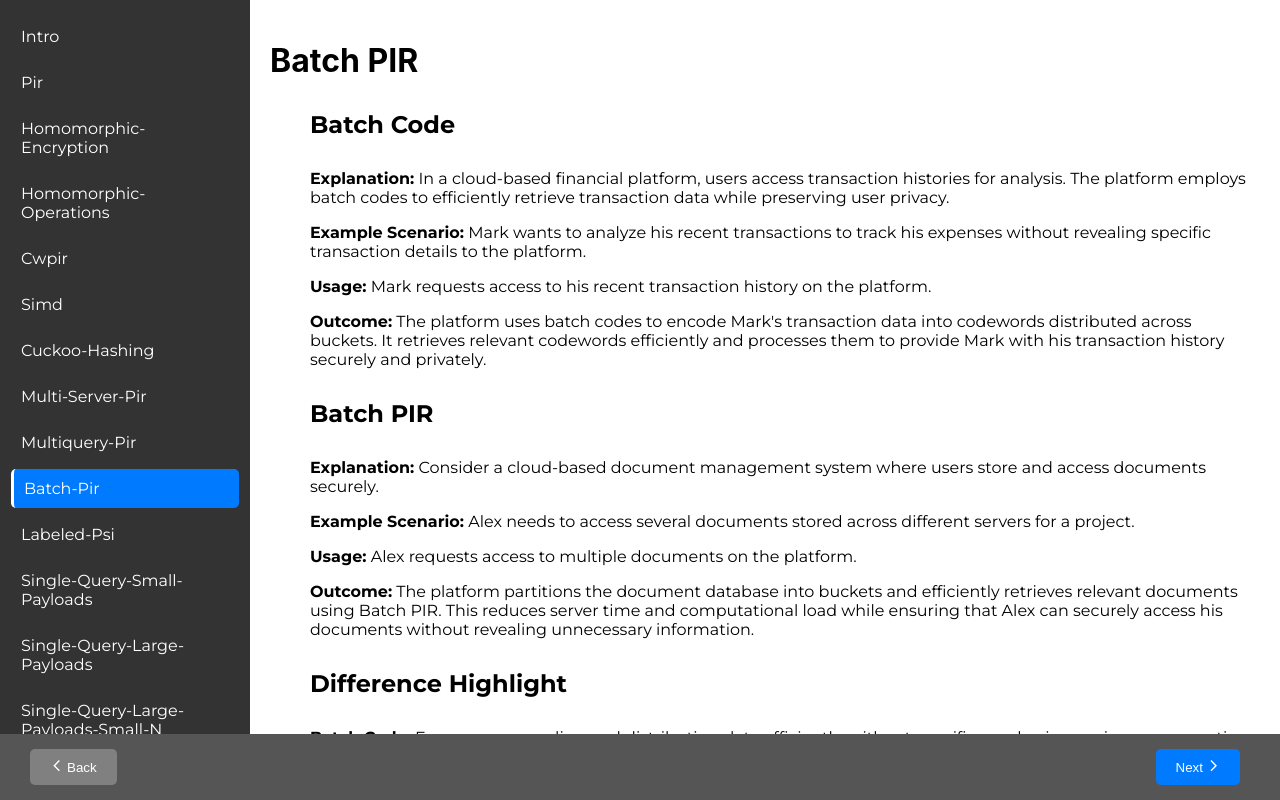
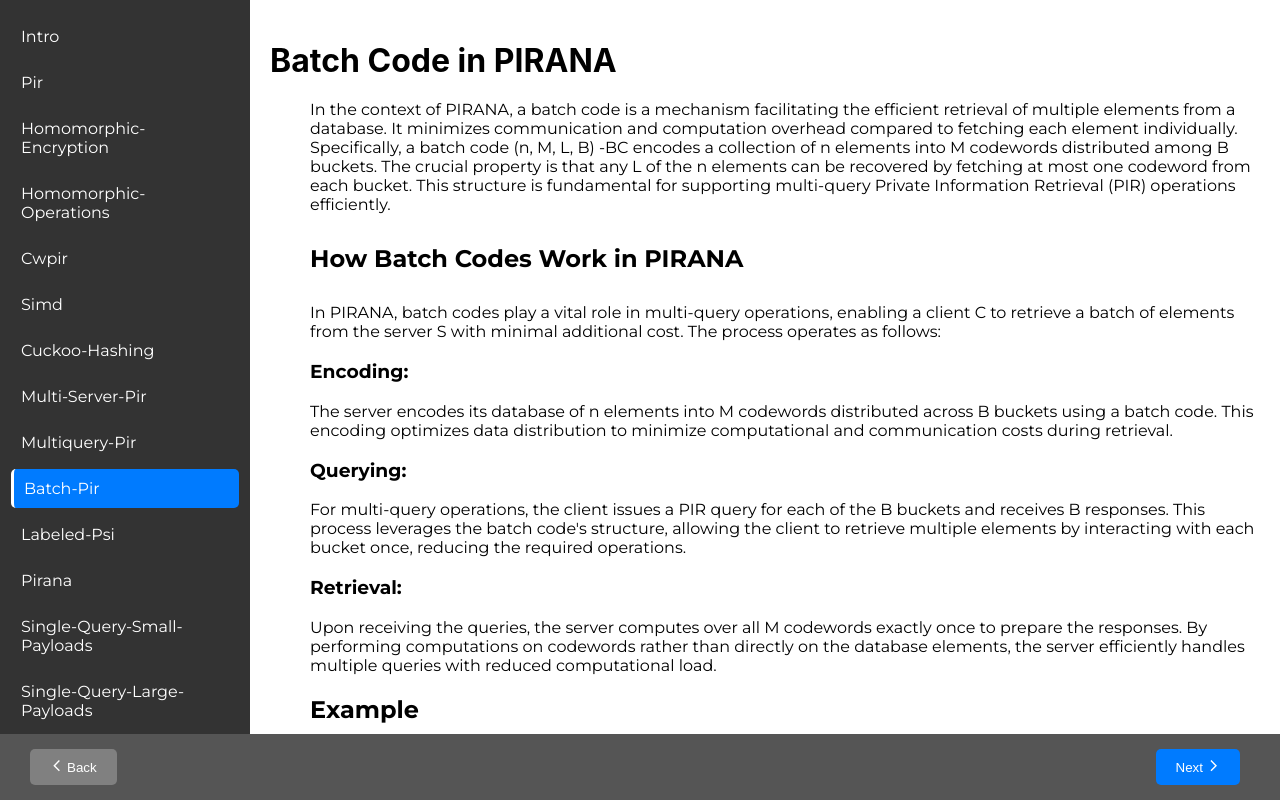
Before and after one commit to g4ss4n/pirana-app, a React (Create React App) app: page / in a window 1280 px wide. Both pictures are taken after a click on the button "Batch-Pir". Shown: the top 800 px of the page. Built offline with nearby package versions, Linux system fonts and the light colour scheme.

Commit message:
added new component

```diff
--- a/package.json
+++ b/package.json
@@ -10,7 +10,9 @@
     "@testing-library/jest-dom": "^5.17.0",
     "@testing-library/react": "^13.4.0",
     "@testing-library/user-event": "^13.5.0",
+    "bootstrap": "^5.3.3",
     "react": "^18.2.0",
+    "react-bootstrap": "^2.10.1",
     "react-dom": "^18.2.0",
     "react-icons": "^5.0.1",
     "react-scripts": "5.0.1",
--- a/src/App.js
+++ b/src/App.js
@@ -14,6 +14,7 @@ import MultiServerPir from './components/multiServerPir/MultiServerPir';
 import MultiqueryPir from './components/multiqueryPir/MultiqueryPir';
 import BatchPir from './components/batchPir/BatchPir';
 import LabeledPsi from './components/labeledPsi/LabeledPsi';
+import Pirana from './components/pirana/Pirana';
 
 
 
@@ -31,6 +32,7 @@ function App() {
     "multiquery-pir",
     "batch-pir",
     "labeled-psi",
+    "pirana",
     "single-query-small-payloads",
     "single-query-large-payloads",
     "single-query-large-payloads-small-n",
@@ -76,6 +78,8 @@ function App() {
         return <BatchPir />;
       case 'labeled-psi':
         return <LabeledPsi />;
+      case 'pirana':
+        return <Pirana />;
       // Add cases for other components as needed
       default:
         return null;
--- a/src/components/batchPir/BatchPir.js
+++ b/src/components/batchPir/BatchPir.js
@@ -7,44 +7,33 @@ import pirImage from './img5.png';
 const BatchPir = () => {
   return (
     <div>
-      <Title>Batch PIR</Title>
+      <Title>Batch Code in PIRANA</Title>
       <Body>
-        <h2 className='batch-pir-title'>
-          <strong>Batch Code</strong>
-        </h2>
         <p>
-          <strong>Explanation:</strong> In a cloud-based financial platform, users access transaction histories for analysis. The platform employs batch codes to efficiently retrieve transaction data while preserving user privacy.
+          In the context of PIRANA, a batch code is a mechanism facilitating the efficient retrieval of multiple elements from a database. It minimizes communication and computation overhead compared to fetching each element individually. Specifically, a batch code (n, M, L, B) -BC encodes a collection of n elements into M codewords distributed among B buckets. The crucial property is that any L of the n elements can be recovered by fetching at most one codeword from each bucket. This structure is fundamental for supporting multi-query Private Information Retrieval (PIR) operations efficiently.
+        </p>
+        <h2 className='batch-pir-title'>How Batch Codes Work in PIRANA</h2>
+        <p>
+          In PIRANA, batch codes play a vital role in multi-query operations, enabling a client C to retrieve a batch of elements from the server S with minimal additional cost. The process operates as follows:
+        </p>
+        <h3>Encoding:</h3>
+        <p>
+          The server encodes its database of n elements into M codewords distributed across B buckets using a batch code. This encoding optimizes data distribution to minimize computational and communication costs during retrieval.
+        </p>
+        <h3>Querying:</h3>
+        <p>
+          For multi-query operations, the client issues a PIR query for each of the B buckets and receives B responses. This process leverages the batch code's structure, allowing the client to retrieve multiple elements by interacting with each bucket once, reducing the required operations.
+        </p>
+        <h3>Retrieval:</h3>
+        <p>
+          Upon receiving the queries, the server computes over all M codewords exactly once to prepare the responses. By performing computations on codewords rather than directly on the database elements, the server efficiently handles multiple queries with reduced computational load.
+        </p>
+        <h2>Example</h2>
+        <p>
+          Suppose a database is encoded with a batch code where n=100 elements are encoded into M codewords distributed among B=10 buckets. If a client wishes to retrieve 5 specific elements L=5, it can issue a single query to each of the 10 buckets. The server processes these queries across the M codewords and returns 10 responses, allowing the client to recover the 5 requested elements.
         </p>
         <p>
-          <strong>Example Scenario:</strong> Mark wants to analyze his recent transactions to track his expenses without revealing specific transaction details to the platform.
-        </p>
-        <p>
-          <strong>Usage:</strong> Mark requests access to his recent transaction history on the platform.
-        </p>
-        <p>
-          <strong>Outcome:</strong> The platform uses batch codes to encode Mark's transaction data into codewords distributed across buckets. It retrieves relevant codewords efficiently and processes them to provide Mark with his transaction history securely and privately.
-        </p>
-        <h2 className='batch-pir-title'>
-          <strong>Batch PIR</strong>
-        </h2>
-        <p>
-          <strong>Explanation:</strong> Consider a cloud-based document management system where users store and access documents securely.
-        </p>
-        <p>
-          <strong>Example Scenario:</strong> Alex needs to access several documents stored across different servers for a project.
-        </p>
-        <p>
-          <strong>Usage:</strong> Alex requests access to multiple documents on the platform.
-        </p>
-        <p>
-          <strong>Outcome:</strong> The platform partitions the document database into buckets and efficiently retrieves relevant documents using Batch PIR. This reduces server time and computational load while ensuring that Alex can securely access his documents without revealing unnecessary information.
-        </p>
-        <h2 className='batch-pir-title'>Difference Highlight</h2>
-        <p>
-          <strong>Batch Code:</strong> Focuses on encoding and distributing data efficiently, without specific emphasis on privacy preservation during retrieval.
-        </p>
-        <p>
-          <strong>Batch PIR:</strong> Specifically addresses privacy-preserving retrieval of multiple records with reduced computational overhead, making it suitable for scenarios where data privacy is a primary concern, such as document management systems.
+          This mechanism significantly reduces data transmission and computational effort compared to fetching each element separately. Efficiently encoding and distributing database elements across buckets enables PIRANA to support fast and privacy-preserving multi-query operations, ideal for applications requiring retrieval of multiple database elements in a single operation.
         </p>
         <img src={pirImage} alt="Batch PIR" className='batch-img'/>
       </Body>
--- /dev/null
+++ b/src/components/codeExplanation/CodeExplanation.css
@@ -0,0 +1,55 @@
+.code-explanation-container {
+    display: flex;
+    align-items: center;
+  }
+
+  .code-window {
+    flex: 1;
+    border: 1px solid #ccc;
+    height: 300px;
+    overflow-y: auto;
+  }
+
+  .code-line {
+    padding: 8px;
+    cursor: pointer;
+  }
+
+  .code-line:hover {
+    background-color: #f0f0f0;
+  }
+
+  .code-line.selected {
+    background-color: #e0e0e0;
+  }
+
+  .button-container {
+    display: flex;
+    flex-direction: column;
+    margin: 0 20px;
+  }
+
+  .nav-button {
+    padding: 8px 16px;
+    background-color: #007bff;
+    color: #fff;
+    border: none;
+    border-radius: 4px;
+    cursor: pointer;
+    margin: 20px;
+  }
+
+  .nav-button:disabled {
+    background-color: #ccc;
+    cursor: not-allowed;
+  }
+
+  .explanation-window {
+    flex: 1;
+    border: 1px solid #ccc;
+    padding: 20px;
+  }
+
+  .explanation-window h3 {
+    margin-top: 0;
+  }
--- /dev/null
+++ b/src/components/codeExplanation/CodeExplanation.js
@@ -0,0 +1,40 @@
+import React, { useState } from 'react';
+import './CodeExplanation.css';
+
+const CodeExplanation = ({ codeLines }) => {
+  const [selectedLineIndex, setSelectedLineIndex] = useState(0);
+
+  const handleNext = () => {
+    if (selectedLineIndex < codeLines.length - 1) {
+      setSelectedLineIndex(selectedLineIndex + 1);
+    }
+  };
+
+  const handlePrevious = () => {
+    if (selectedLineIndex > 0) {
+      setSelectedLineIndex(selectedLineIndex - 1);
+    }
+  };
+
+  return (
+    <div className="code-explanation-container">
+      <div className="code-window">
+        {codeLines.map((line, index) => (
+          <div key={index} className={`code-line ${index === selectedLineIndex ? 'selected' : ''}`}>
+            {line.code}
+          </div>
+        ))}
+      </div>
+      <div className="button-container">
+        <button className="nav-button" onClick={handlePrevious} disabled={selectedLineIndex === 0}>Previous</button>
+        <button className="nav-button" onClick={handleNext} disabled={selectedLineIndex === codeLines.length - 1}>Next</button>
+      </div>
+      <div className="explanation-window">
+        <h3>Explanation</h3>
+        <p>{codeLines[selectedLineIndex].explanation}</p>
+      </div>
+    </div>
+  );
+};
+
+export default CodeExplanation;
--- a/src/components/leftDrawer/LeftDrawer.js
+++ b/src/components/leftDrawer/LeftDrawer.js
@@ -20,6 +20,7 @@ const LeftDrawer = ({ onItemClick, selectedItemIndex }) => {
     "multiquery-pir",
     "batch-pir",
     "labeled-psi",
+    "pirana",
     "single-query-small-payloads",
     "single-query-large-payloads",
     "single-query-large-payloads-small-n",
--- /dev/null
+++ b/src/components/pirana/Pirana.js
@@ -0,0 +1,20 @@
+import React from 'react';
+import CodeExplanation from '../codeExplanation/CodeExplanation';
+
+const Pirana = () => {
+  const codeLines = [
+    { code: 'const x = 5;', explanation: 'Declare a variable x and assign it the value 5.' },
+    { code: 'const y = 10;', explanation: 'Declare a variable y and assign it the value 10.' },
+    { code: 'const sum = x + y;', explanation: 'Add variables x and y and store the result in sum.' },
+    { code: 'console.log(sum);', explanation: 'Print the value of sum to the console.' },
+  ];
+
+  return (
+    <div>
+      <h2>Code Explanation Example</h2>
+      <CodeExplanation codeLines={codeLines} />
+    </div>
+  );
+};
+
+export default Pirana;
```
Also changed, not shown: 1 other file (tests, documents, lock files or other folders).
